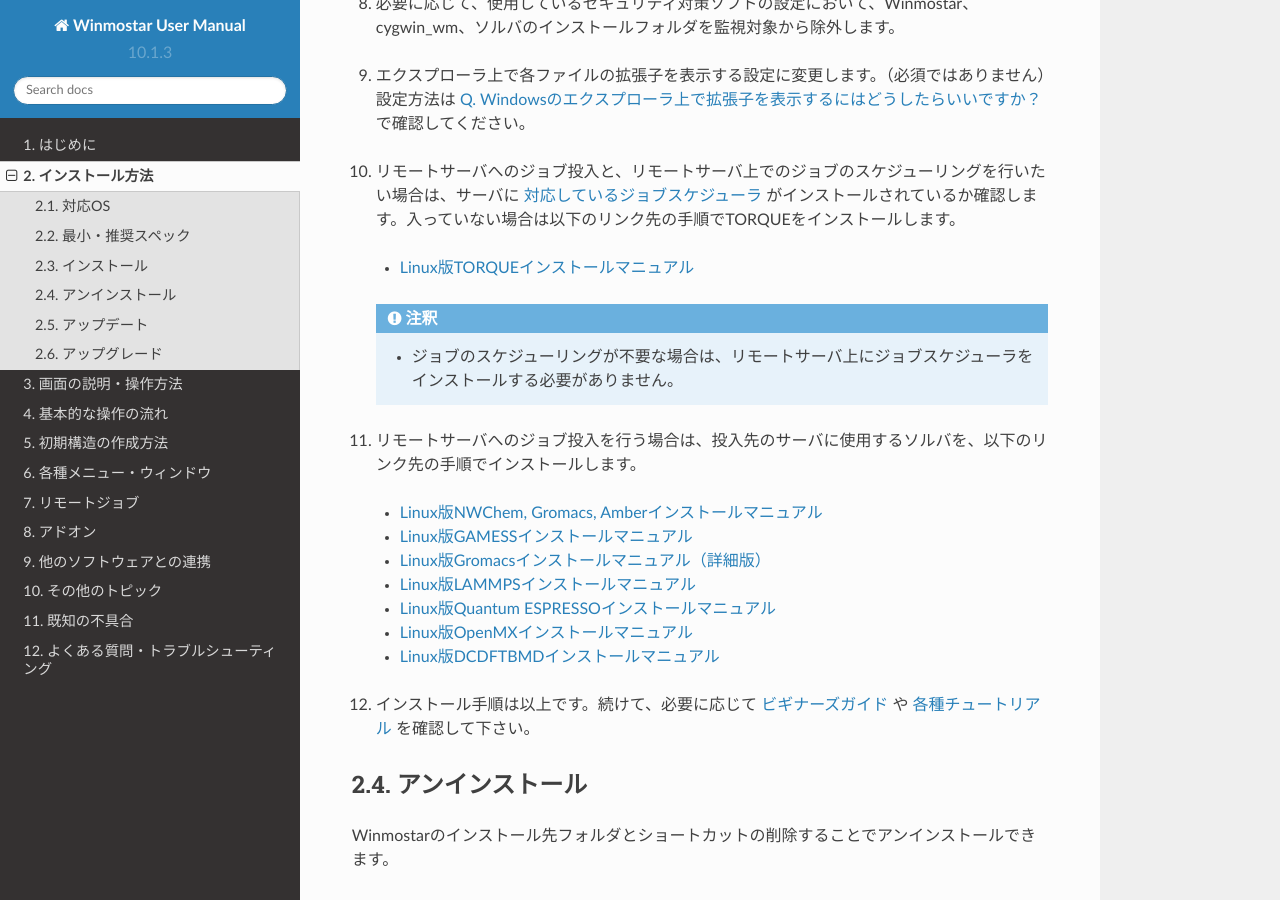
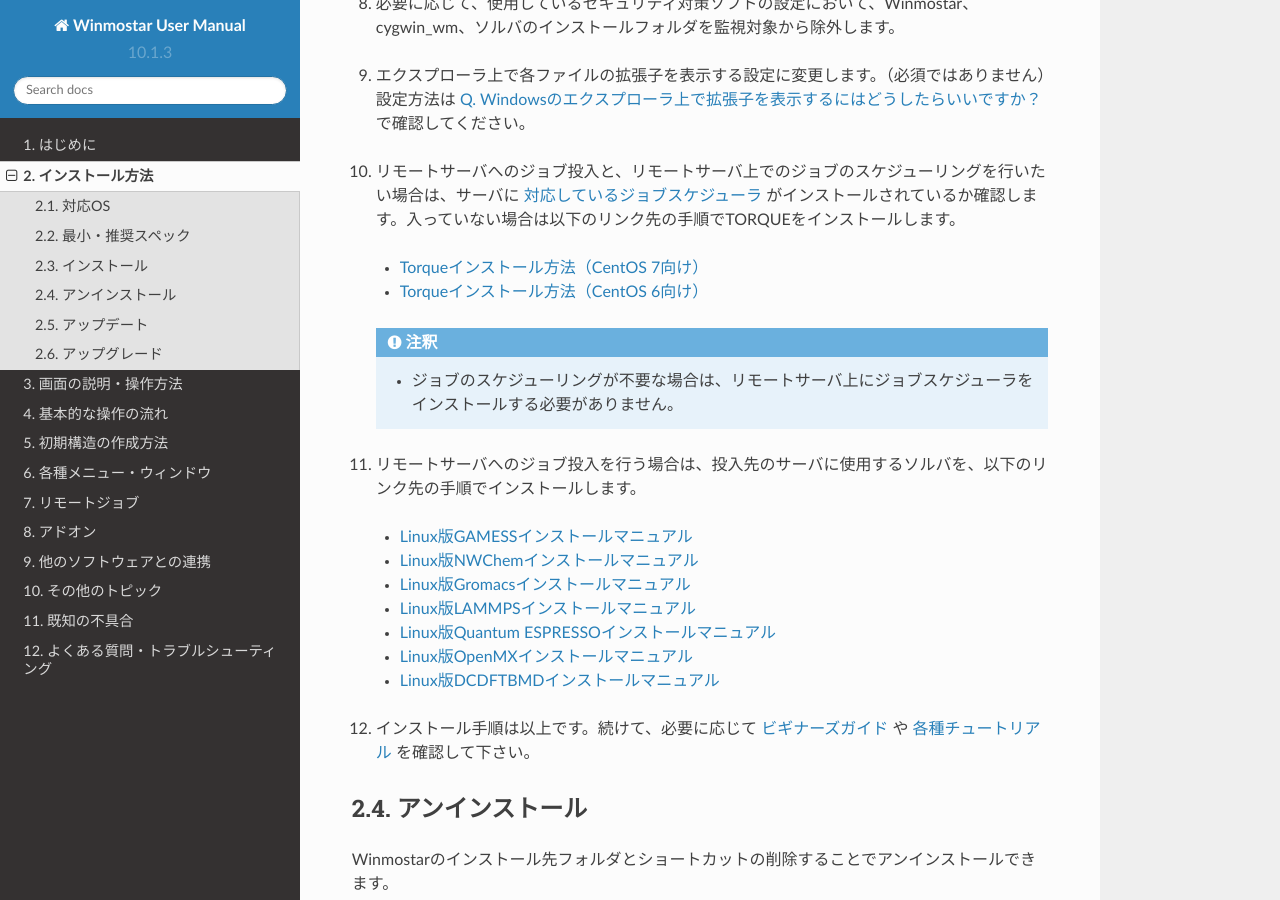
Before and after one commit to X-Ability/winmostar_doc, a Sphinx documentation site: the page built from source/installation/installation.rst, in a window 1280 px wide and 900 px high, scrolled down 2915 px. Built offline with Sphinx 7.4.7 and the Read the Docs theme 2.0.0, drawn with Linux system fonts in a browser that asks for light colours; formulas are drawn with MathJax 3; pages that are not in the unit, such as notebooks, are missing from menus.

Commit message:
Linuxインストールマニュアル関係変更対応

```diff
--- a/source/installation/installation.rst
+++ b/source/installation/installation.rst
@@ -116,7 +116,8 @@
 
 10. リモートサーバへのジョブ投入と、リモートサーバ上でのジョブのスケジューリングを行いたい場合は、サーバに :ref:`対応しているジョブスケジューラ <remote_scheduler>` がインストールされているか確認します。入っていない場合は以下のリンク先の手順でTORQUEをインストールします。
 
-   - `Linux版TORQUEインストールマニュアル <https://winmostar.com/jp/gmx4wm_jp_linux.html#Torque>`_
+   - `Torqueインストール方法（CentOS 7向け） <https://qiita.com/yf_xa/items/6042619a5d1a3decf8eb>`_
+   - `Torqueインストール方法（CentOS 6向け） <https://qiita.com/xa_member/items/f98f2737eccd79f58281>`_
 
    .. note::
       - ジョブのスケジューリングが不要な場合は、リモートサーバ上にジョブスケジューラをインストールする必要がありません。
@@ -125,9 +126,9 @@
 
 11. リモートサーバへのジョブ投入を行う場合は、投入先のサーバに使用するソルバを、以下のリンク先の手順でインストールします。
 
-   - `Linux版NWChem, Gromacs, Amberインストールマニュアル <https://winmostar.com/jp/gmx4wm_jp_linux.html>`_
    - `Linux版GAMESSインストールマニュアル                 <https://winmostar.com/jp/manual_jp/installation/GAMESS_install_manual_jp_linux.pdf>`_
-   - `Linux版Gromacsインストールマニュアル（詳細版）      <https://winmostar.com/jp/manual_jp/installation/Gromacs_install_manual_jp_linux.pdf>`_
+   - `Linux版NWChemインストールマニュアル                 <https://winmostar.com/jp/gmx4wm_jp_linux.html>`_
+   - `Linux版Gromacsインストールマニュアル                <https://winmostar.com/jp/manual_jp/installation/Gromacs_install_manual_jp_linux.pdf>`_
    - `Linux版LAMMPSインストールマニュアル                 <https://winmostar.com/jp/manual_jp/installation/LAMMPS_install_manual_jp_linux.pdf>`_
    - `Linux版Quantum ESPRESSOインストールマニュアル       <https://winmostar.com/jp/manual_jp/installation/QE_install_manual_jp_linux.pdf>`_
    - `Linux版OpenMXインストールマニュアル                 <https://winmostar.com/jp/manual_jp/installation/OpenMX_install_manual_jp_linux.pdf>`_
```
